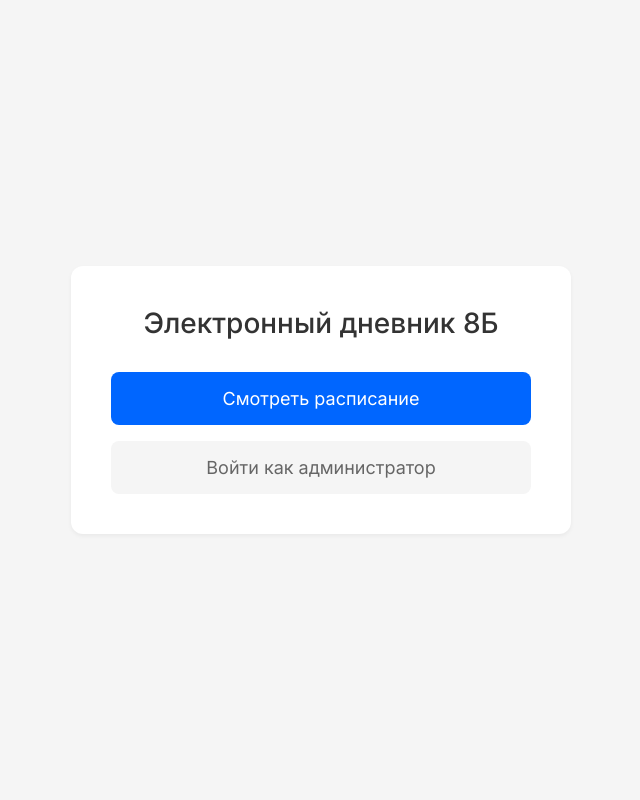
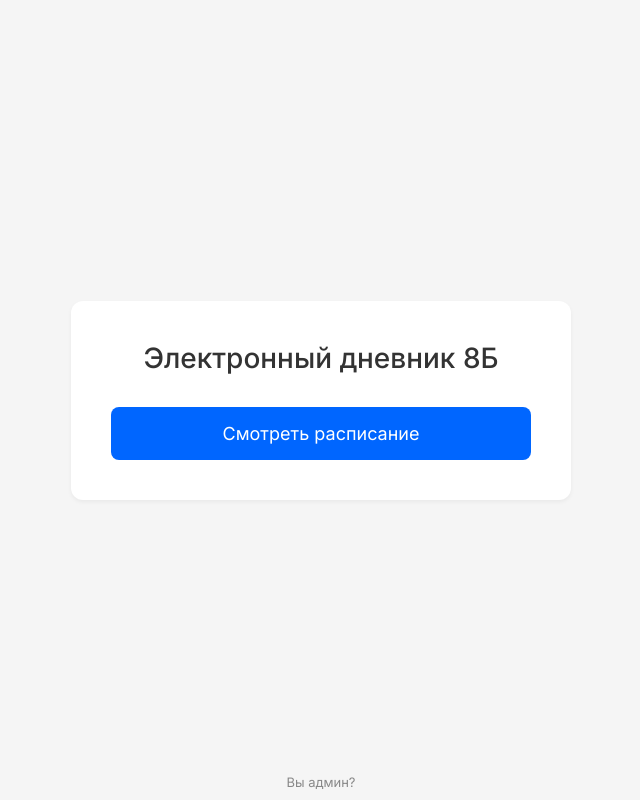
Before and after one commit to BogdanSuchko/School-Diary, a Flask app: page / in a window 1280 px wide. Shown: the whole page, without its empty margins (319-959 px from the left). Run offline with Flask 3, Linux system fonts and the light colour scheme; parts of the project's set-up code (start-up, migrations or seed data) failed here and were passed over.

Commit message:
Moving admin login

```diff
--- a/static/css/index.css
+++ b/static/css/index.css
@@ -119,3 +119,24 @@ button:hover {
     background: #f5f5f5;
     color: #666;
 }
+
+/* Стили для footer с незаметной ссылкой */
+.footer {
+    position: fixed;
+    bottom: 10px;
+    left: 0;
+    width: 100%;
+    font-size: 12px;
+    color: #777;
+    text-align: center;
+}
+
+.admin-link {
+    cursor: pointer;
+    color: #888;
+    font-size: 13px;
+}
+
+.admin-link:hover {
+    color: #666;
+}
--- a/templates/index.html
+++ b/templates/index.html
@@ -15,7 +15,6 @@
             <h1>Электронный дневник 8Б</h1>
             <div class="buttons">
                 <button onclick="viewSchedule()" class="view-btn">Смотреть расписание</button>
-                <button onclick="showAdminLogin()" class="admin-btn">Войти как администратор</button>
             </div>
         </div>
 
@@ -30,6 +29,10 @@
                 </div>
             </div>
         </div>
+
+        <div class="footer">
+            <span class="admin-link" onclick="showAdminLogin()">Вы админ?</span>
+        </div>
     </div>
     <script src="{{ url_for('static', filename='js/index.js') }}"></script>
 </body>
```
